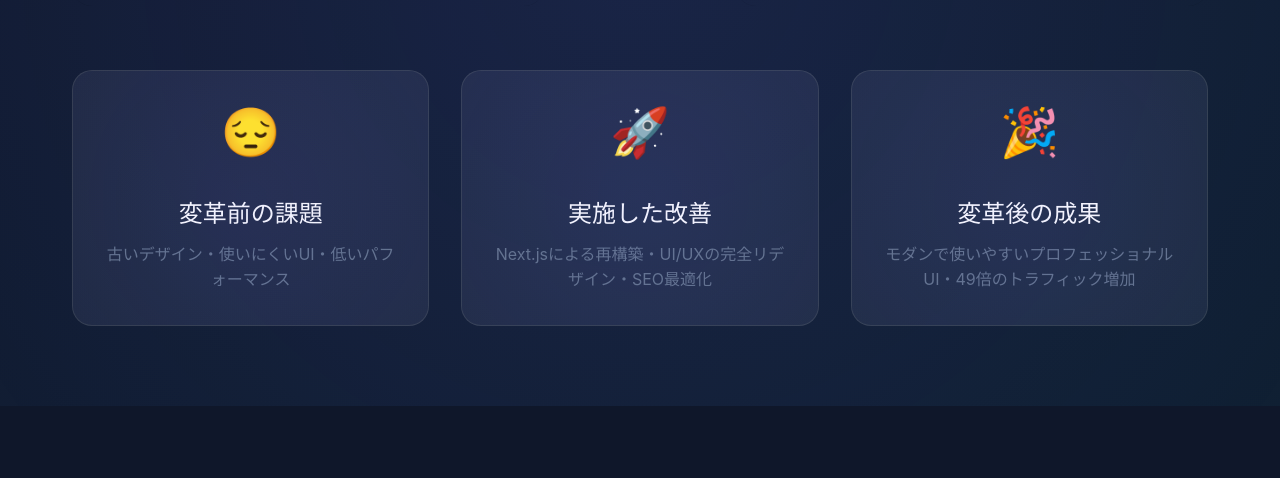
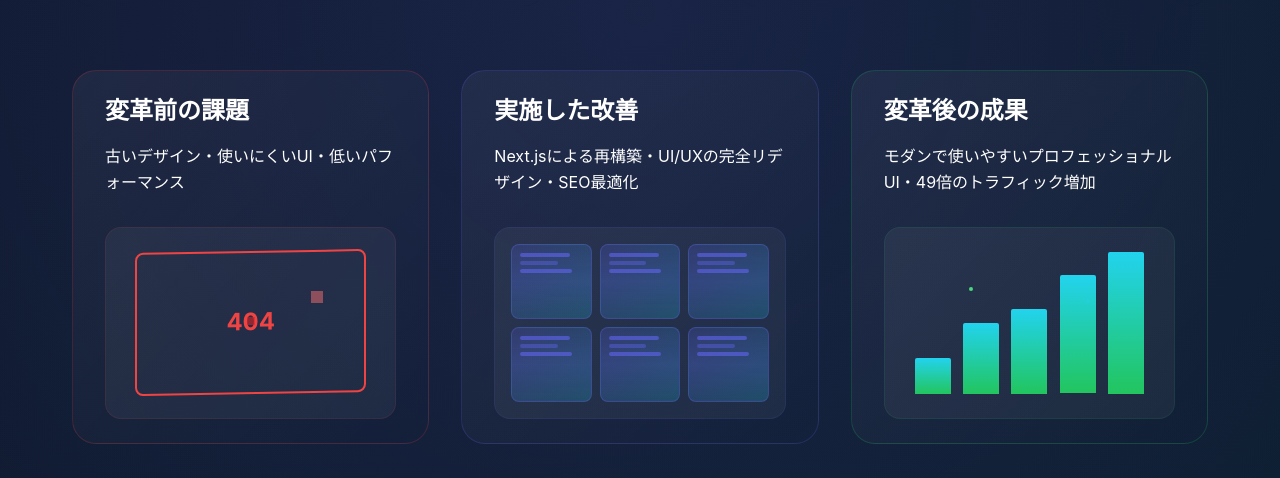
Before and after one commit to alzin/ui-ux-nipporia-lp, a Next.js app: page / in a window 1280 px wide. Shown: the part 2722-3200 px from the top of the page. Built offline with nearby package versions, Linux system fonts and the light colour scheme; grey boxes are pictures that could not be loaded.

Commit message:
improve(visual-transformaion-section) : update layout

```diff
--- a/src/components/pages/home/sections/VisualTransformationSection.tsx
+++ b/src/components/pages/home/sections/VisualTransformationSection.tsx
@@ -20,6 +20,8 @@ export default function VisualTransformationSection() {
         <p className="animate-slide text-center text-[1.3rem] text-gray my-12">
           実際のクライアント様のWebサイト変革をご覧ください
         </p>
+
+        {/* Video Section */}
         <div className="animate-slide grid grid-cols-1 md:grid-cols-[1fr_auto_1fr] gap-12 items-center max-w-[1400px] mx-auto mb-16">
           <div className="relative group rounded-[20px] overflow-hidden">
             <div className="absolute top-5 left-5 px-6 py-2 bg-gradient-to-r from-error to-[#dc2626] text-white rounded-full font-bold text-[0.9rem] tracking-[2px] shadow-[0_10px_20px_rgba(239,68,68,0.3)] animate-badgeBounce z-10">
@@ -131,37 +133,210 @@ export default function VisualTransformationSection() {
             </div>
           </div>
         </div>
+
+        {/* Enhanced Cards Section */}
         <div className="animate-slide grid grid-cols-1 md:grid-cols-3 gap-8 max-w-[1200px] mx-auto">
-          <div className="bg-white/5 border border-white/10 rounded-[20px] p-8 text-center relative overflow-hidden group hover:-translate-y-[10px] hover:border-primary hover:shadow-[0_20px_40px_rgba(99,102,241,0.2)] transition-all duration-300">
-            <div className="absolute -top-[100%] -left-[100%] w-[300%] h-[300%] bg-[radial-gradient(circle,rgba(99,102,241,0.1)_0%,transparent_50%)] group-hover:translate-x-1/2 group-hover:translate-y-1/2 transition-transform duration-500 ease-in-out"></div>
-            <div className="text-[3rem] mb-4 animate-iconFloat">😔</div>
-            <h3 className="text-[1.5rem] mb-2 text-white">変革前の課題</h3>
-            <p className="text-gray leading-[1.6]">
-              古いデザイン・使いにくいUI・低いパフォーマンス
-            </p>
+          {/* Before Card */}
+          <div className="bg-gradient-to-br from-white/5 to-white/2 border border-red-500/20 rounded-3xl px-8 py-6 relative overflow-hidden group hover:-translate-y-3 hover:border-red-500/50 hover:shadow-2xl hover:shadow-red-500/20 transition-all duration-500 ease-out cursor-pointer">
+            {/* Animated background effect */}
+            <div className="absolute -top-full -left-full w-[300%] h-[300%] bg-gradient-radial from-red-500/10 via-transparent to-transparent opacity-0 group-hover:opacity-100 transition-opacity duration-700" />
+
+            <div className="relative z-10">
+              <h3 className="text-2xl font-bold mb-4 text-white">
+                変革前の課題
+              </h3>
+              <p className="text-gray-300 leading-relaxed mb-8">
+                古いデザイン・使いにくいUI・低いパフォーマンス
+              </p>
+
+              {/* Creative Illustration - Broken Website */}
+              <div className="w-full h-48 bg-white/5 rounded-2xl overflow-hidden relative mt-6 border border-red-500/10">
+                <div className="broken-site absolute inset-0 flex items-center justify-center">
+                  <div className="broken-window w-4/5 h-3/4 bg-gray-900 border-2 border-red-500 rounded-lg relative transform -skew-x-1 -rotate-1">
+                    <div className="error-404 absolute top-1/2 left-1/2 transform -translate-x-1/2 -translate-y-1/2 text-2xl font-bold text-red-500">
+                      404
+                    </div>
+                  </div>
+                  <div className="broken-pieces absolute w-4 h-4 bg-red-500 opacity-60 top-1/4 left-1/4 animate-ping" />
+                  <div className="broken-pieces absolute w-3 h-3 bg-red-400 opacity-60 top-1/3 right-1/4 animate-pulse" />
+                  <div className="broken-pieces absolute w-2 h-2 bg-red-600 opacity-60 top-2/5 left-1/5 animate-bounce" />
+                </div>
+              </div>
+            </div>
           </div>
-          <div className="bg-white/5 border border-white/10 rounded-[20px] p-8 text-center relative overflow-hidden group hover:-translate-y-[10px] hover:border-primary hover:shadow-[0_20px_40px_rgba(99,102,241,0.2)] transition-all duration-300">
-            <div className="absolute -top-[100%] -left-[100%] w-[300%] h-[300%] bg-[radial-gradient(circle,rgba(99,102,241,0.1)_0%,transparent_50%)] group-hover:translate-x-1/2 group-hover:translate-y-1/2 transition-transform duration-500 ease-in-out"></div>
-            <div className="text-[3rem] mb-4 animate-iconFloat animation-delay-1000">
-              🚀
+
+          {/* During Card */}
+          <div className="bg-gradient-to-br from-white/5 to-white/2 border border-primary/20 rounded-3xl px-8 py-6 relative overflow-hidden group hover:-translate-y-3 hover:border-primary/50 hover:shadow-2xl hover:shadow-primary/20 transition-all duration-500 ease-out cursor-pointer">
+            {/* Animated background effect */}
+            <div className="absolute -top-full -left-full w-[300%] h-[300%] bg-gradient-radial from-primary/10 via-transparent to-transparent opacity-0 group-hover:opacity-100 transition-opacity duration-700" />
+
+            <div className="relative z-10">
+              <h3 className="text-2xl font-bold mb-4 text-white">
+                実施した改善
+              </h3>
+              <p className="text-gray-300 leading-relaxed mb-8">
+                Next.jsによる再構築・UI/UXの完全リデザイン・SEO最適化
+              </p>
+
+              {/* Creative Illustration - Building Process */}
+              <div className="w-full h-48 bg-white/5 rounded-2xl overflow-hidden relative mt-6 border border-primary/10">
+                <div className="building-process absolute inset-0 flex items-center justify-center p-4">
+                  <div className="code-blocks grid grid-cols-3 gap-2 w-full h-full">
+                    <div className="code-block bg-gradient-to-br from-primary/20 to-secondary/20 border border-primary/30 rounded-lg p-2 opacity-0 animate-slideInUp relative overflow-hidden">
+                      <div className="absolute top-0 left-0 w-full h-full bg-gradient-to-b from-transparent via-primary/30 to-transparent opacity-0 animate-pulse" />
+                      <div className="code-line h-1 bg-primary/60 rounded mb-1 w-4/5" />
+                      <div className="code-line h-1 bg-primary/40 rounded mb-1 w-3/5" />
+                      <div className="code-line h-1 bg-primary/60 rounded w-5/6" />
+                    </div>
+                    <div className="code-block bg-gradient-to-br from-primary/20 to-secondary/20 border border-primary/30 rounded-lg p-2 opacity-0 animate-slideInUp animation-delay-200 relative overflow-hidden">
+                      <div className="absolute top-0 left-0 w-full h-full bg-gradient-to-b from-transparent via-primary/30 to-transparent opacity-0 animate-pulse" />
+                      <div className="code-line h-1 bg-primary/60 rounded mb-1 w-4/5" />
+                      <div className="code-line h-1 bg-primary/40 rounded mb-1 w-3/5" />
+                      <div className="code-line h-1 bg-primary/60 rounded w-5/6" />
+                    </div>
+                    <div className="code-block bg-gradient-to-br from-primary/20 to-secondary/20 border border-primary/30 rounded-lg p-2 opacity-0 animate-slideInUp animation-delay-400 relative overflow-hidden">
+                      <div className="absolute top-0 left-0 w-full h-full bg-gradient-to-b from-transparent via-primary/30 to-transparent opacity-0 animate-pulse" />
+                      <div className="code-line h-1 bg-primary/60 rounded mb-1 w-4/5" />
+                      <div className="code-line h-1 bg-primary/40 rounded mb-1 w-3/5" />
+                      <div className="code-line h-1 bg-primary/60 rounded w-5/6" />
+                    </div>
+                    <div className="code-block bg-gradient-to-br from-primary/20 to-secondary/20 border border-primary/30 rounded-lg p-2 opacity-0 animate-slideInUp animation-delay-600 relative overflow-hidden">
+                      <div className="absolute top-0 left-0 w-full h-full bg-gradient-to-b from-transparent via-primary/30 to-transparent opacity-0 animate-pulse" />
+                      <div className="code-line h-1 bg-primary/60 rounded mb-1 w-4/5" />
+                      <div className="code-line h-1 bg-primary/40 rounded mb-1 w-3/5" />
+                      <div className="code-line h-1 bg-primary/60 rounded w-5/6" />
+                    </div>
+                    <div className="code-block bg-gradient-to-br from-primary/20 to-secondary/20 border border-primary/30 rounded-lg p-2 opacity-0 animate-slideInUp animation-delay-800 relative overflow-hidden">
+                      <div className="absolute top-0 left-0 w-full h-full bg-gradient-to-b from-transparent via-primary/30 to-transparent opacity-0 animate-pulse" />
+                      <div className="code-line h-1 bg-primary/60 rounded mb-1 w-4/5" />
+                      <div className="code-line h-1 bg-primary/40 rounded mb-1 w-3/5" />
+                      <div className="code-line h-1 bg-primary/60 rounded w-5/6" />
+                    </div>
+                    <div className="code-block bg-gradient-to-br from-primary/20 to-secondary/20 border border-primary/30 rounded-lg p-2 opacity-0 animate-slideInUp animation-delay-1000 relative overflow-hidden">
+                      <div className="absolute top-0 left-0 w-full h-full bg-gradient-to-b from-transparent via-primary/30 to-transparent opacity-0 animate-pulse" />
+                      <div className="code-line h-1 bg-primary/60 rounded mb-1 w-4/5" />
+                      <div className="code-line h-1 bg-primary/40 rounded mb-1 w-3/5" />
+                      <div className="code-line h-1 bg-primary/60 rounded w-5/6" />
+                    </div>
+                  </div>
+                </div>
+              </div>
             </div>
-            <h3 className="text-[1.5rem] mb-2 text-white">実施した改善</h3>
-            <p className="text-gray leading-[1.6]">
-              Next.jsによる再構築・UI/UXの完全リデザイン・SEO最適化
-            </p>
           </div>
-          <div className="bg-white/5 border border-white/10 rounded-[20px] p-8 text-center relative overflow-hidden group hover:-translate-y-[10px] hover:border-primary hover:shadow-[0_20px_40px_rgba(99,102,241,0.2)] transition-all duration-300">
-            <div className="absolute -top-[100%] -left-[100%] w-[300%] h-[300%] bg-[radial-gradient(circle,rgba(99,102,241,0.1)_0%,transparent_50%)] group-hover:translate-x-1/2 group-hover:translate-y-1/2 transition-transform duration-500 ease-in-out"></div>
-            <div className="text-[3rem] mb-4 animate-iconFloat animation-delay-2000">
-              🎉
+
+          {/* After Card */}
+          <div className="bg-gradient-to-br from-white/5 to-white/2 border border-green-500/20 rounded-3xl px-8 py-6 relative overflow-hidden group hover:-translate-y-3 hover:border-green-500/50 hover:shadow-2xl hover:shadow-green-500/20 transition-all duration-500 ease-out cursor-pointer">
+            {/* Animated background effect */}
+            <div className="absolute -top-full -left-full w-[300%] h-[300%] bg-gradient-radial from-green-500/10 via-transparent to-transparent opacity-0 group-hover:opacity-100 transition-opacity duration-700" />
+
+            <div className="relative z-10">
+              <h3 className="text-2xl font-bold mb-4 text-white">
+                変革後の成果
+              </h3>
+              <p className="text-gray-300 leading-relaxed mb-8">
+                モダンで使いやすいプロフェッショナルUI・49倍のトラフィック増加
+              </p>
+
+              {/* Creative Illustration - Success Metrics */}
+              <div className="w-full h-48 bg-white/5 rounded-2xl overflow-hidden relative mt-6 border border-green-500/10">
+                <div className="success-metrics absolute inset-0 flex items-center justify-center p-6">
+                  <div className="metric-chart w-full h-full flex items-end justify-around relative">
+                    <div className="metric-bar w-9 md:w-5 lg:w-9 bg-gradient-to-t from-green-500 to-cyan-400 rounded-t-sm h-1/4 transform scale-y-0 animate-growBar origin-bottom" />
+                    <div className="metric-bar w-9 md:w-5 lg:w-9 bg-gradient-to-t from-green-500 to-cyan-400 rounded-t-sm h-2/4 transform scale-y-0 animate-growBar origin-bottom animation-delay-200" />
+                    <div className="metric-bar w-9 md:w-5 lg:w-9 bg-gradient-to-t from-green-500 to-cyan-400 rounded-t-sm h-3/5 transform scale-y-0 animate-growBar origin-bottom animation-delay-400" />
+                    <div className="metric-bar w-9 md:w-5 lg:w-9 bg-gradient-to-t from-green-500 to-cyan-400 rounded-t-sm h-5/6 transform scale-y-0 animate-growBar origin-bottom animation-delay-600" />
+                    <div className="metric-bar w-9 md:w-5 lg:w-9 bg-gradient-to-t from-green-500 to-cyan-400 rounded-t-sm h-full transform scale-y-0 animate-growBar origin-bottom animation-delay-800" />
+
+                    {/* Sparkles */}
+                    <div className="sparkles absolute w-1 h-1 bg-green-400 rounded-full top-1/4 left-1/4 animate-sparkle" />
+                    <div className="sparkles absolute w-1 h-1 bg-cyan-400 rounded-full top-1/3 right-1/4 animate-sparkle animation-delay-500" />
+                    <div className="sparkles absolute w-1 h-1 bg-green-400 rounded-full bottom-1/3 left-2/5 animate-sparkle animation-delay-1000" />
+                  </div>
+                </div>
+              </div>
             </div>
-            <h3 className="text-[1.5rem] mb-2 text-white">変革後の成果</h3>
-            <p className="text-gray leading-[1.6]">
-              モダンで使いやすいプロフェッショナルUI・49倍のトラフィック増加
-            </p>
           </div>
         </div>
       </div>
+
+      <style jsx>{`
+        @keyframes slideInUp {
+          from {
+            transform: translateY(20px);
+            opacity: 0;
+          }
+          to {
+            transform: translateY(0);
+            opacity: 1;
+          }
+        }
+
+        @keyframes growBar {
+          to {
+            transform: scaleY(1);
+          }
+        }
+
+        @keyframes sparkle {
+          0%,
+          100% {
+            opacity: 0;
+            transform: scale(0);
+          }
+          50% {
+            opacity: 1;
+            transform: scale(1);
+          }
+        }
+
+        .animate-slideInUp {
+          animation: slideInUp 0.8s ease-out forwards;
+        }
+
+        .animate-growBar {
+          animation: growBar 2s ease-out forwards;
+        }
+
+        .animate-sparkle {
+          animation: sparkle 2s infinite;
+        }
+
+        .bg-gradient-radial {
+          background: radial-gradient(var(--tw-gradient-stops));
+        }
+
+        .animation-delay-200 {
+          animation-delay: 0.2s;
+        }
+
+        .animation-delay-400 {
+          animation-delay: 0.4s;
+        }
+
+        .animation-delay-500 {
+          animation-delay: 0.5s;
+        }
+
+        .animation-delay-600 {
+          animation-delay: 0.6s;
+        }
+
+        .animation-delay-800 {
+          animation-delay: 0.8s;
+        }
+
+        .animation-delay-1000 {
+          animation-delay: 1s;
+        }
+
+        .delay-1000 {
+          animation-delay: 1s;
+        }
+
+        .delay-2000 {
+          animation-delay: 2s;
+        }
+      `}</style>
     </section>
   );
 }
```
